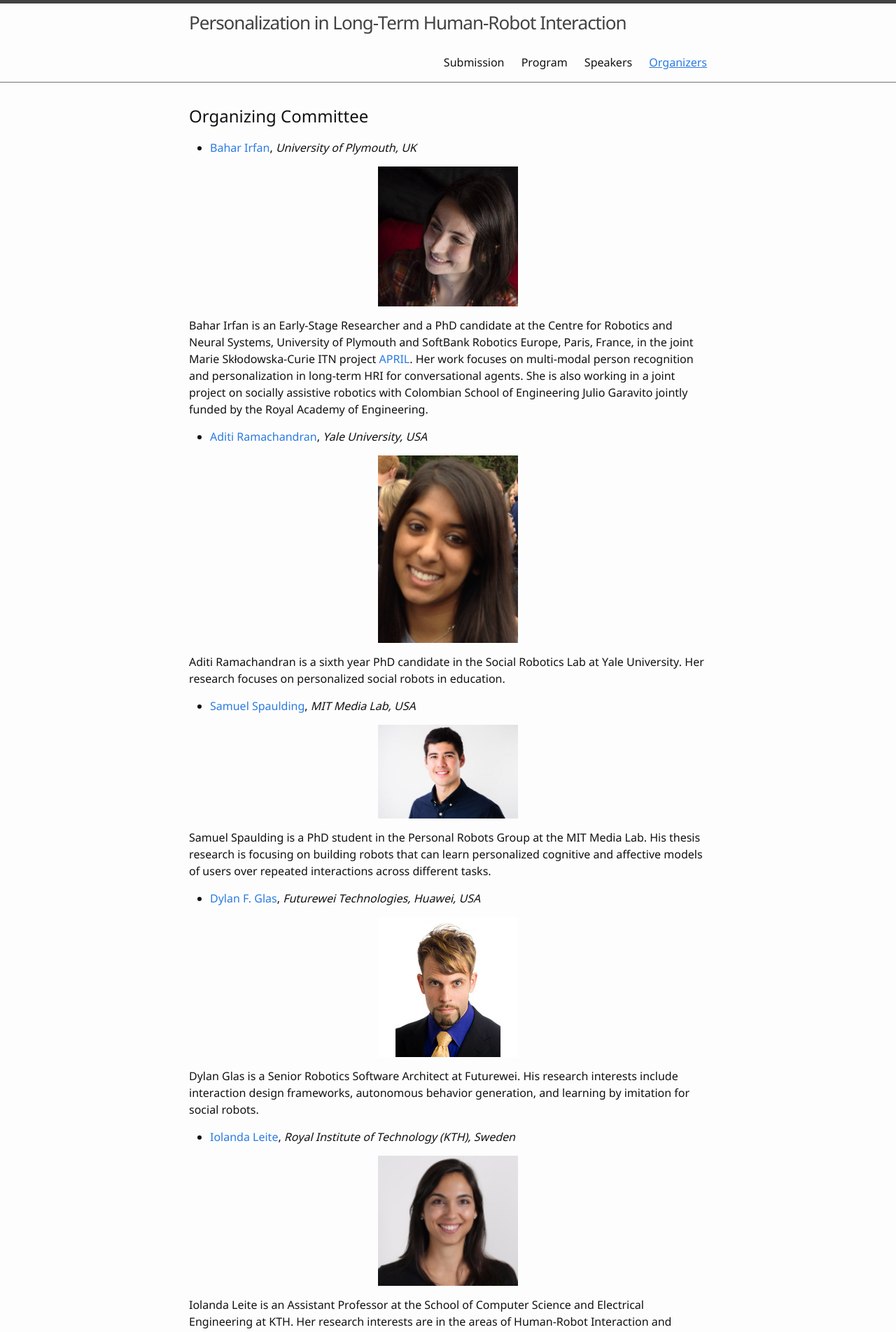
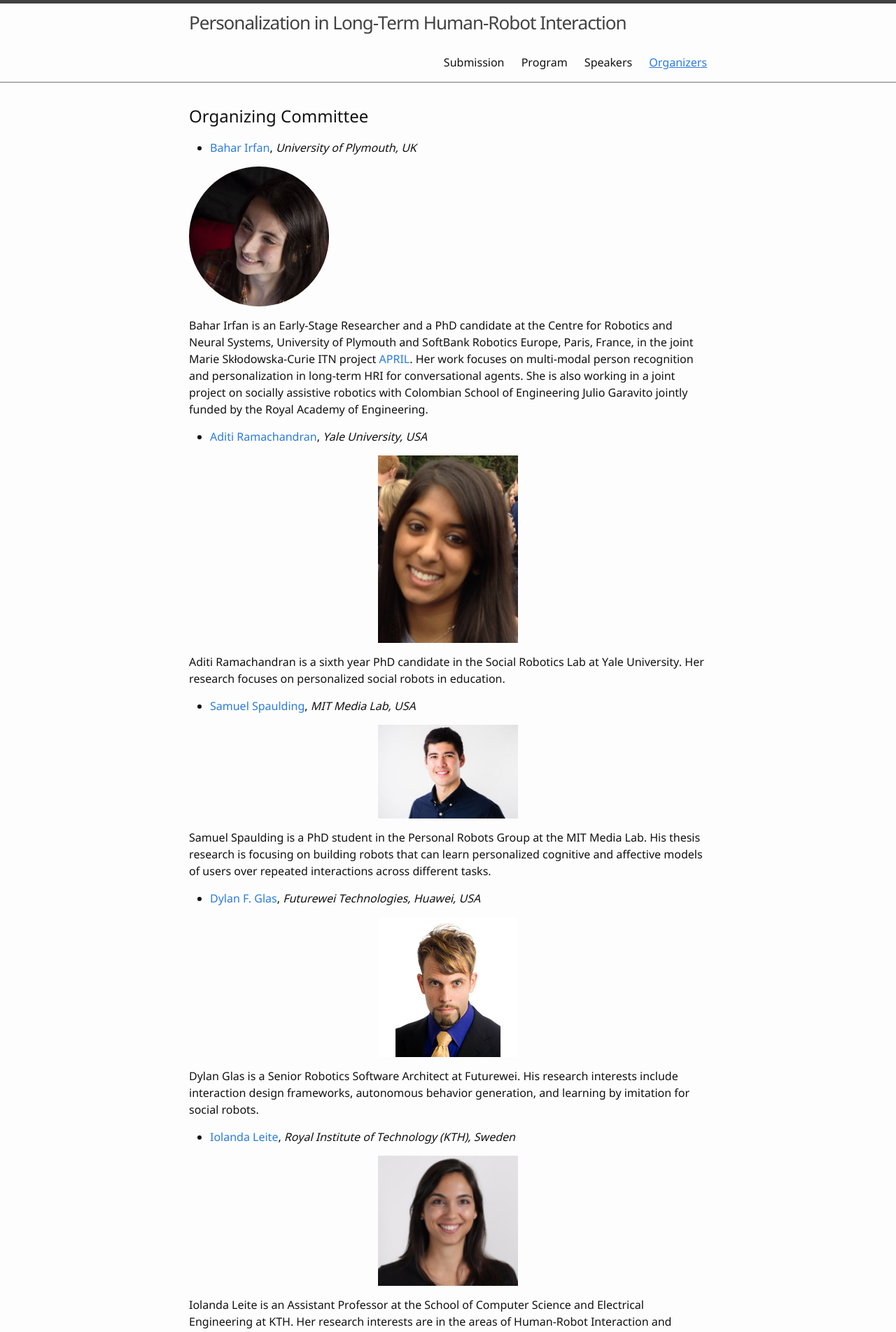
Before and after one commit to mcstaffa81/leap_hri_2023.io, a Jekyll site: the page built from 3-organizers.md, in a window 1280 px wide. Shown: the top 1904 px of the page at 70% size. Built offline with Jekyll 4.4.1, drawn with Linux system fonts in a browser that asks for light colours.

Commit message:
testing image formatting for organizers page

```diff
--- a/3-organizers.md
+++ b/3-organizers.md
@@ -5,9 +5,11 @@ nav: true
 
 ## Organizing Committee
 
+<div class="id-pics" markdown="1">
 - [Bahar Irfan](https://www.baharirfan.com/), *University of Plymouth, UK*
 {% include figure.html img="bahar-irfan.jpg" alt="Bahar Irfan" width="200px" height="200px" %}
 Bahar Irfan is an Early-Stage Researcher and a PhD candidate at the Centre for Robotics and Neural Systems, University of Plymouth and SoftBank Robotics Europe, Paris, France, in the joint Marie Skłodowska-Curie ITN project [APRIL](https://www.fose1.plymouth.ac.uk/socem/crns/april/). Her work focuses on multi-modal person recognition and personalization in long-term HRI for conversational agents. She is also working in a joint project on socially assistive robotics with Colombian School of Engineering Julio Garavito jointly funded by the Royal Academy of Engineering.
+</div>
 
 - [Aditi Ramachandran](http://www.aditiramachandran.com/), *Yale University, USA*
 {% include figure.html img="aditi-ramachandran.png" alt="Aditi Ramachandran" width="200px" height="200px" %}
--- a/css/main.scss
+++ b/css/main.scss
@@ -60,3 +60,12 @@ $on-laptop:        800px !default;
   "layout",
   "custom"
 ;
+
+/**
+ * Images
+ */
+.id-pics img {
+  align: left;
+  border-radius: 50%;
+  display: inline-block;
+}
```
